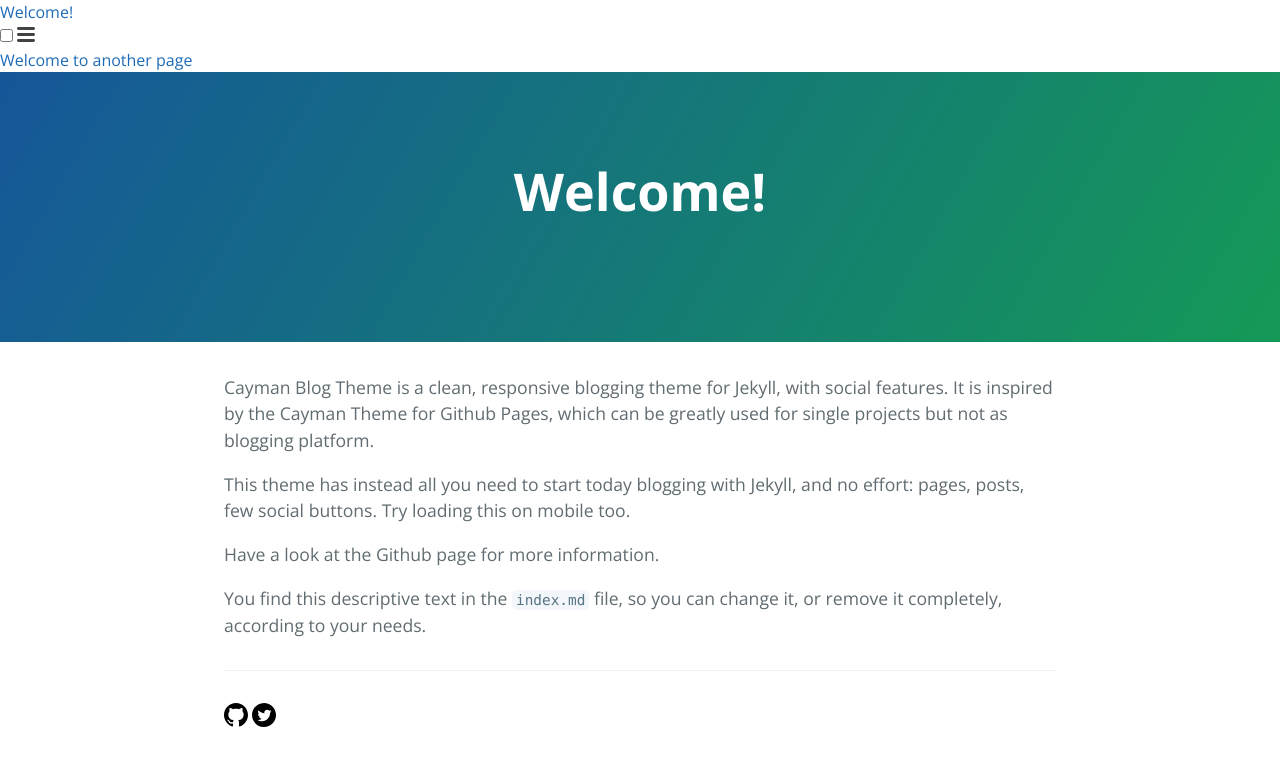
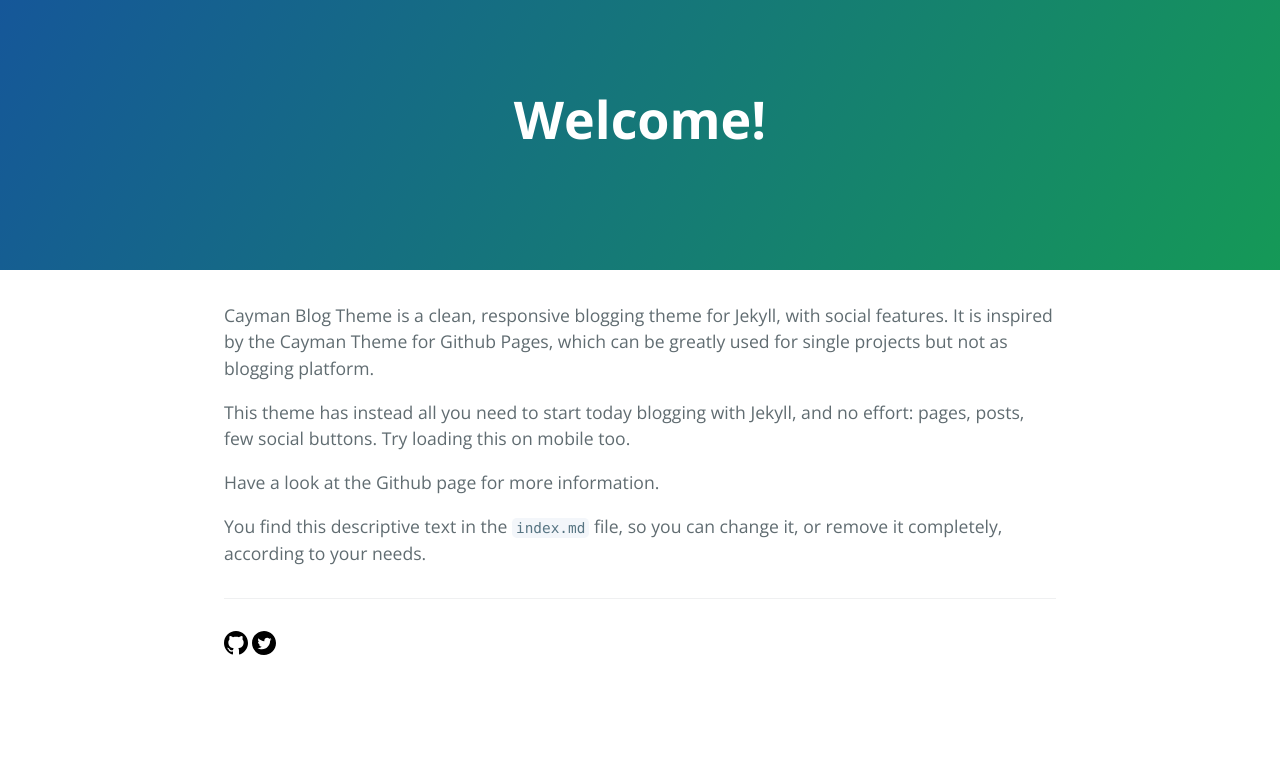
Before and after one commit to zikuicai/zikuicai.github.io, a Jekyll site: the page built from index.md, in a window 1280 px wide. Shown: the top 766 px of the page. Built offline with Jekyll 4.4.1, drawn with Linux system fonts in a browser that asks for light colours.

Commit message:
Update default.html

```diff
--- a/_layouts/default.html
+++ b/_layouts/default.html
@@ -41,7 +41,6 @@
   </head>
   <body>
 
-    {% include site-header.html %}
 
     {% if page.layout == 'home' %}
       {% assign page-tagline = site.description | default: site.github.project_tagline | escape %}
```
